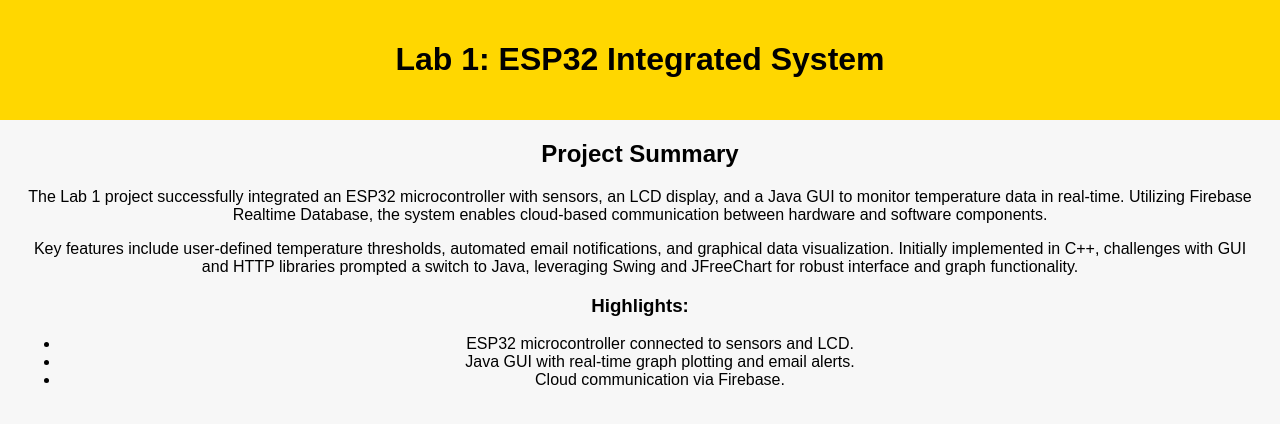
After one commit to ConverseMovies/Lab3, a Flask app: page /lab1_summary in a window 1280 px wide. The commit adds this page. Shown: the top 424 px of the page. Run offline with Flask 3, Linux system fonts and the light colour scheme.

Commit message:
adjust things to work

```diff
--- a/app.py
+++ b/app.py
@@ -1,28 +1,52 @@
-from flask import Flask, request, jsonify, render_template
+from flask import Flask, render_template, request, jsonify
 
 app = Flask(__name__)
 
 def read_password(file_path="password.txt"):
+    """Reads the password from the password.txt file."""
     with open(file_path, 'r') as f:
         return f.read().strip()
 
 @app.route('/')
 def index():
-    return render_template("index.html")
+    """Render the index.html page."""
+    return render_template('index.html')
 
-@app.route('/validate', methods=['POST'])
-def validate():
-    user_password = request.json.get('password')  # Use JSON data
+@app.route('/lab1', methods=['POST'])
+def lab1():
+    """Handle the password validation for the Lab 1 summary page."""
+    user_password = request.json.get('password')  # Password sent via JSON
     actual_password = read_password()
 
     if user_password == actual_password:
-        return jsonify({"success": True, "redirect_url": "/protected"})
+        return jsonify({"success": True, "redirect_url": "/lab1_summary"})
     else:
         return jsonify({"success": False, "message": "Incorrect password."})
 
-@app.route('/protected')
-def protected():
-    return render_template("page1.html")
+@app.route('/lab1_summary')
+def lab1_summary():
+    """Render the Lab 1 summary page."""
+    return render_template('lab1.html')
+
+@app.route('/team/kaylee.html')
+def kaylee():
+    """Render Kaylee's team member page."""
+    return render_template('kaylee.html')
+
+@app.route('/team/luke.html')
+def luke():
+    """Render Luke's team member page."""
+    return render_template('luke.html')
+
+@app.route('/team/elizabeth.html')
+def elizabeth():
+    """Render Elizabeth's team member page."""
+    return render_template('elizabeth.html')
+
+@app.route('/team/gavin.html')
+def gavin():
+    """Render Gavin's team member page."""
+    return render_template('gavin.html')
 
 if __name__ == '__main__':
     app.run(debug=True)
--- /dev/null
+++ b/templates/lab1.html
@@ -0,0 +1,35 @@
+<!DOCTYPE html>
+<html lang="en">
+<head>
+    <meta charset="UTF-8">
+    <meta name="viewport" content="width=device-width, initial-scale=1.0">
+    <title>Lab 1 Summary</title>
+    <link rel="stylesheet" href="/static/styles.css">
+</head>
+<body>
+    <header>
+        <h1>Lab 1: ESP32 Integrated System</h1>
+    </header>
+    <main>
+        <section>
+            <h2>Project Summary</h2>
+            <p>
+                The Lab 1 project successfully integrated an ESP32 microcontroller with sensors, an LCD display, and a Java GUI
+                to monitor temperature data in real-time. Utilizing Firebase Realtime Database, the system enables cloud-based
+                communication between hardware and software components.
+            </p>
+            <p>
+                Key features include user-defined temperature thresholds, automated email notifications, and graphical data
+                visualization. Initially implemented in C++, challenges with GUI and HTTP libraries prompted a switch to Java,
+                leveraging Swing and JFreeChart for robust interface and graph functionality.
+            </p>
+            <h3>Highlights:</h3>
+            <ul>
+                <li>ESP32 microcontroller connected to sensors and LCD.</li>
+                <li>Java GUI with real-time graph plotting and email alerts.</li>
+                <li>Cloud communication via Firebase.</li>
+            </ul>
+        </section>
+    </main>
+</body>
+</html>
```
Also changed, not shown: static/kaylee.html (added, +18 -0 lines), team/kaylee.html (deleted, +0 -43 lines), templates/index.html (+10 -13 lines), static/elizabeth.html (renamed from team/elizabeth.html), static/gavin.html (renamed from team/gavin.html), static/luke.html (renamed from team/luke.html).
